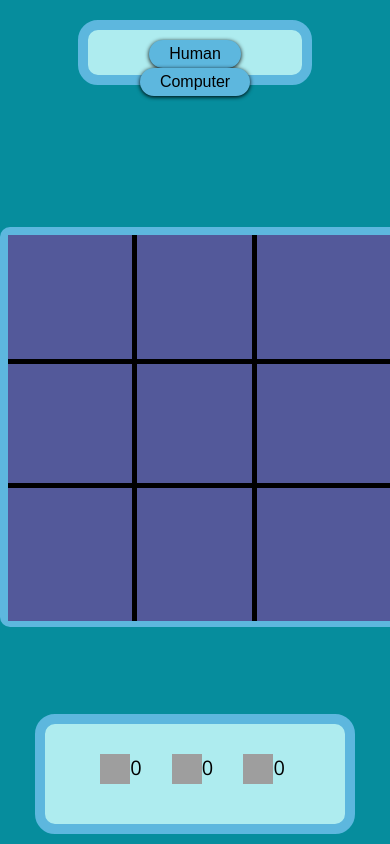
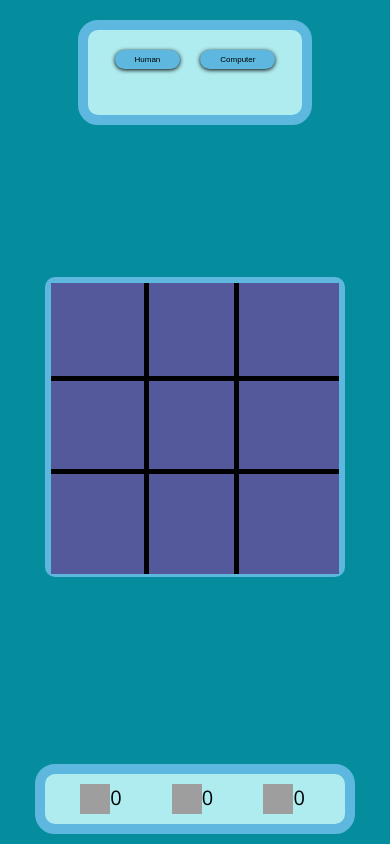
Before and after one commit to dkohlruss/tictactoe, a plain HTML site: page index.html in a window 390 px wide. Drawn offline with nearby package versions, Linux system fonts and the light colour scheme; grey boxes are pictures that could not be loaded.

Commit message:
Minor bugfix & styling

```diff
--- a/app.js
+++ b/app.js
@@ -144,6 +144,7 @@ function Game(opponent) {
 		    self.player2 = new Player(teams.replace(this.id,''));
         } else {
 		    self.player2 = new Computer(teams.replace(this.id,''));
+            $('#p2score').attr('src','http://plainicon.com/download-icons/51131/plainicon.com-51131-e05b-512px.png');
 
         }
 
@@ -294,7 +295,6 @@ function go() {
 	$('button').each(function() {
 		$(this).click(function() {
             $('.instructions').text('');
-            $('#p2score').attr('src','http://plainicon.com/download-icons/51131/plainicon.com-51131-e05b-512px.png');
 			game = new Game(this.id);
 			game.newGame();
 		});
--- a/style.css
+++ b/style.css
@@ -163,7 +163,7 @@ button {
 	left: 64%;
 }
 
-@media screen and (max-width: 850px), (max-height: 850px) {
+@media screen and (max-width: 850px) {
 	button {
 		font-size: 1em;
 	}
@@ -178,25 +178,31 @@ button {
 	}
 
 	.header {
-		height: 20px;
-		padding: 10px 0px 15px;
+		max-height: 50px;
+		padding: 20px 0px 15px;
 	}
 }
 
 @media screen and (max-width: 750px), (max-height: 750px) {
 	.score-box {
-		width: 400px;
+		max-width: 400px;
+		max-height: 50px;
+		letter-spacing: normal;
 	}
 
 	.score {
-		margin: 12% 30px;
+		margin: 10px 20px;
+	}
+
+	.game-container {
+		max-width: 300px;
+		max-height: 300px;
 	}
 }
 
 @media screen and (max-width: 650px), (max-height: 650px) {
-	.game-container {
-		width: 400px;
-		height: 400px;
+	h1 {
+		display: none;
 	}
 
 	#box3 {
@@ -214,14 +220,19 @@ button {
 	#instrText {
 		display: none;
 	}
+
+	.header {
+		max-height: 50px;
+		padding: 20px 0px 15px;
+	}
 }
 
 @media screen and (max-width: 430px), (max-height: 430px) {
 	.score-box {
-		width: 300px;
+		max-width: 300px;
 	}
 
-	.score {
-		margin: 10% 10px;
+	button {
+		font-size: 0.5em;
 	}
 }
```
